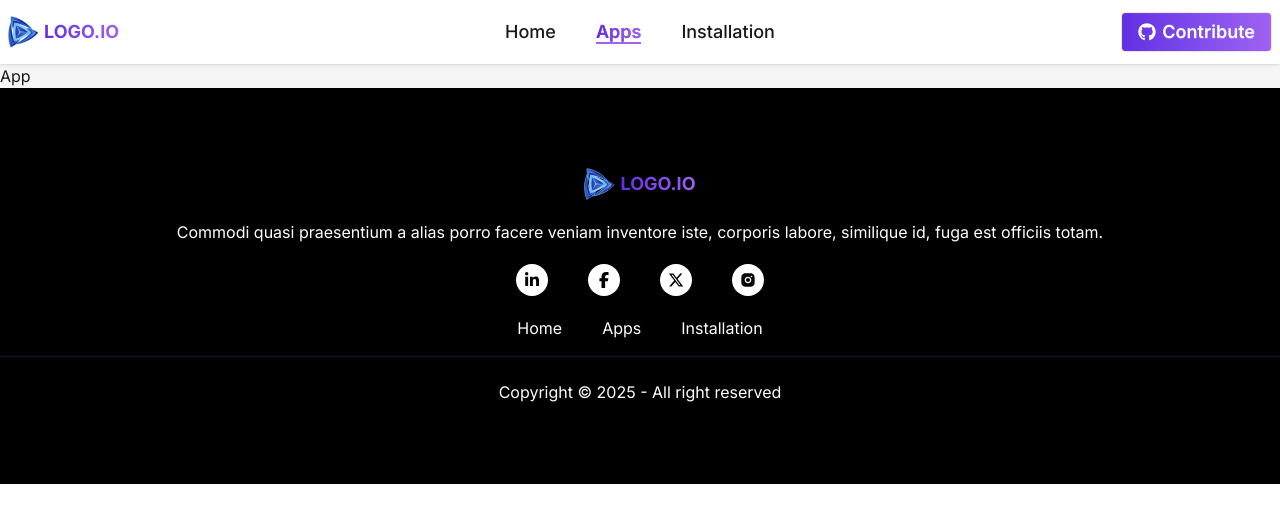
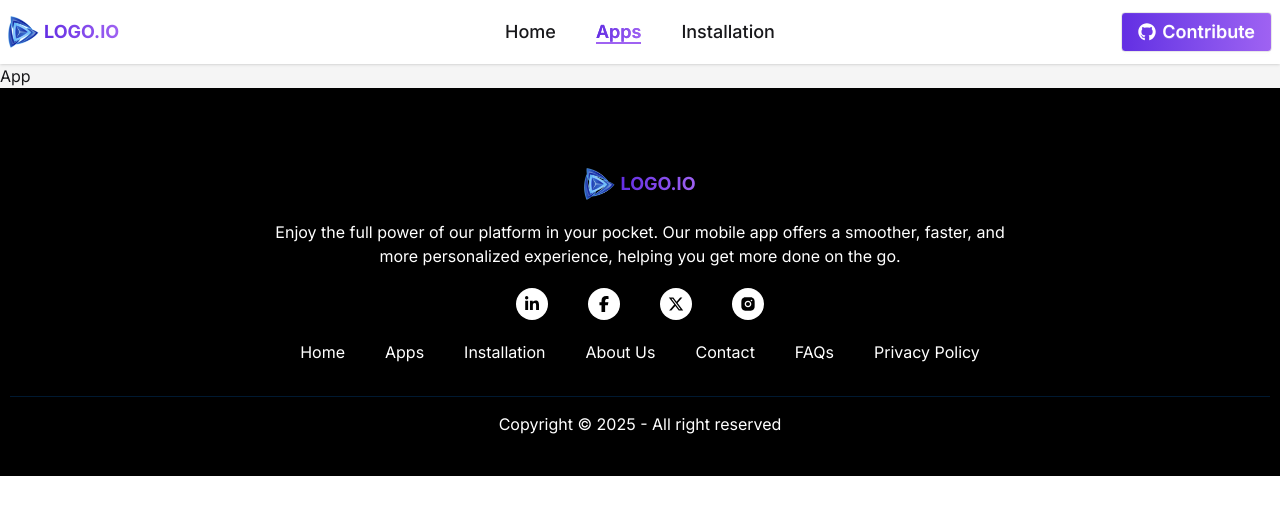
Before and after one commit to Nur-Nayeem/assignment-8-hero-io--programming-hero-, a React (Vite) app: page /apps in a window 1280 px wide. Shown: the top 522 px of the page. Built offline with nearby package versions, Linux system fonts and the light colour scheme.

Commit message:
modify footer

```diff
--- a/src/components/footer/Footer.jsx
+++ b/src/components/footer/Footer.jsx
@@ -12,36 +12,55 @@ const Footer = () => {
       <Link to="/">Home</Link>
       <Link to="/apps">Apps</Link>
       <Link to="/installed">Installation</Link>
+      <Link to="#">About Us</Link>
+      <Link to="#">Contact</Link>
+      <Link to="#">FAQs</Link>
+      <Link to="#">Privacy Policy</Link>
     </>
   );
   return (
-    <div className="flex flex-col items-center justify-center bg-black text-white py-20 text-center">
+    <div className="flex flex-col items-center justify-center bg-black text-white pt-20 pb-10 text-center px-2.5">
       <Link to="/" className="flex items-center gap-1">
         <figure className="w-7 h-7  md:w-8 md:h-8">
           <img className="w-full h-full" src={logo} alt="logo" />
         </figure>
         <h1 className="text-lg gradient-text font-bold">LOGO.IO</h1>
       </Link>
-      <p className="my-5">
-        Commodi quasi praesentium a alias porro facere veniam inventore iste,
-        corporis labore, similique id, fuga est officiis totam.
+      <p className="my-5 max-w-3xl">
+        Enjoy the full power of our platform in your pocket. Our mobile app
+        offers a smoother, faster, and more personalized experience, helping you
+        get more done on the go.
       </p>
-      <div className="flex items-center justify-center gap-10 mb-5">
-        <div className="bg-white w-8 h-8 rounded-full flex items-center justify-center text-black">
+      <div className="flex items-center justify-center gap-10 flex-wrap mb-5">
+        <a
+          href="#"
+          className="bg-white w-8 h-8 rounded-full flex items-center justify-center text-black"
+        >
           <FaLinkedinIn />
-        </div>
-        <div className="bg-white w-8 h-8 rounded-full flex items-center justify-center text-black">
+        </a>
+        <a
+          href="#"
+          className="bg-white w-8 h-8 rounded-full flex items-center justify-center text-black"
+        >
           <FaFacebookF />
-        </div>
-        <div className="bg-white w-8 h-8 rounded-full flex items-center justify-center text-black">
+        </a>
+        <a
+          href="#"
+          className="bg-white w-8 h-8 rounded-full flex items-center justify-center text-black"
+        >
           <FaXTwitter />
-        </div>
-        <div className="bg-white w-8 h-8 rounded-full flex items-center justify-center text-black">
+        </a>
+        <a
+          href="#"
+          className="bg-white w-8 h-8 rounded-full flex items-center justify-center text-black"
+        >
           <RiInstagramFill />
-        </div>
+        </a>
       </div>
-      <div className="flex items-center justify-center gap-10">{links}</div>
-      <hr className="w-full h-2 text-[#001931] my-4" />
+      <div className="flex items-center justify-center gap-10 flex-wrap">
+        {links}
+      </div>
+      <hr className="w-full h-2 text-[#001931] mt-8 mb-2" />
       <p>Copyright © 2025 - All right reserved</p>
     </div>
   );
```
